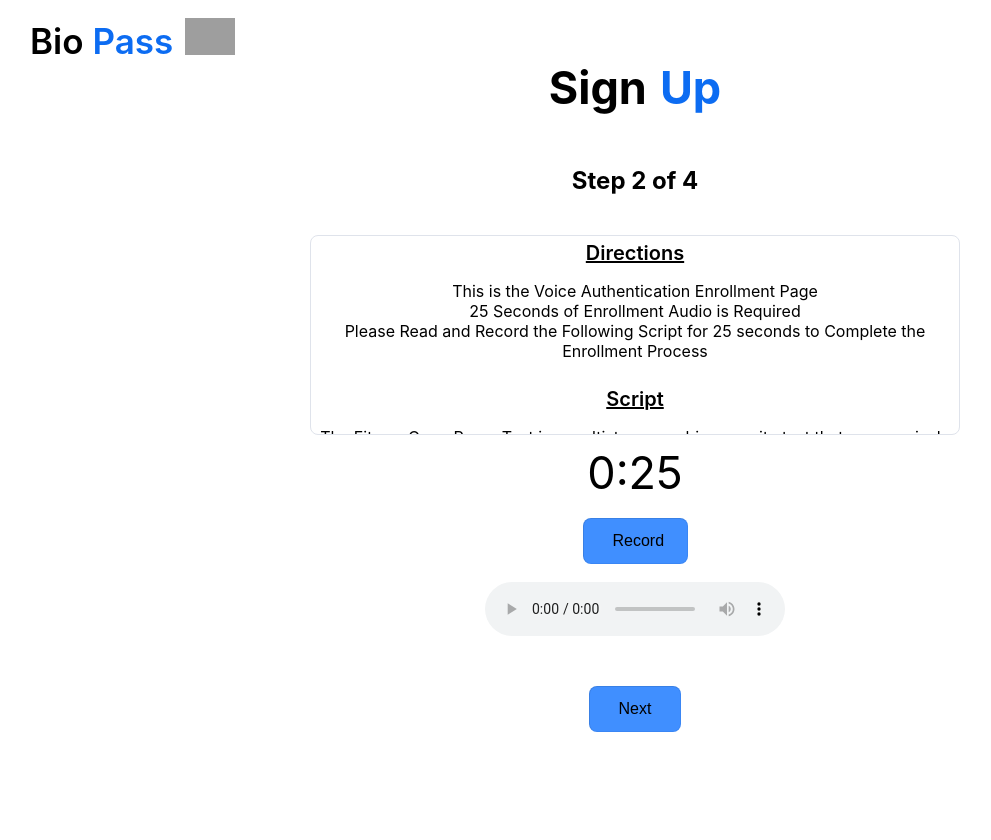
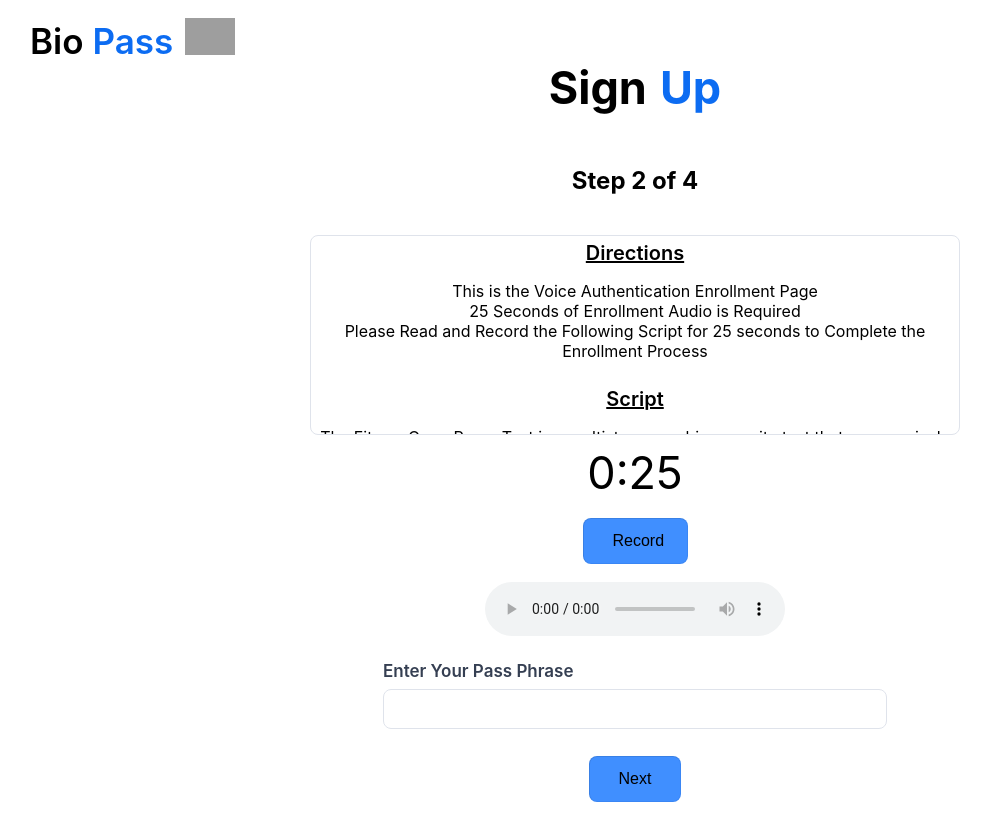
Before and after one commit to malbert131/BioPass, a Next.js app in the folder client/: page /sign-up/step2 in a window 1280 px wide. Shown: the whole page, without its empty margins (5-996 px from the left). Before the commit the page ends 800 px from the top, so only its background shows below. Built offline with nearby package versions, Linux system fonts and the light colour scheme; grey boxes are pictures that could not be loaded; what mic-recorder-to-mp3 would draw is missing.

Commit message:
added pass phrase to the second step page

```diff
--- a/client/comps/Layout/Util/util.ts
+++ b/client/comps/Layout/Util/util.ts
@@ -4,11 +4,14 @@ const baseUrl = "http://localhost:4000"
 
 const Util = {
 
-  async enroll (audioData: FormData) {
+  async enroll (audioData: FormData, keyWord: string) {
     await axios.post(`${baseUrl}/enroll`, audioData, {
       headers: {
         'enctype': 'multipart/form-data'
-      }
+      },
+      params: {
+        passPhrase: keyWord
+      },
     })
 
     console.log("Sent")
--- /dev/null
+++ b/client/comps/Layout/signUpSteps/Step2/Step2Form.tsx
@@ -0,0 +1,57 @@
+import { FC } from 'react';
+import styles from '../../../../styles/SignUpSteps/step2/Step2Form.module.css'
+import { useForm } from "react-hook-form";
+
+interface FormValues {
+  passPhrase: string;
+}
+
+interface Step2FormProps {
+  sendDataToAPI: any
+}
+
+const Step2Form: FC<Step2FormProps> = ({ sendDataToAPI }) => {
+
+  const {
+    register,
+    handleSubmit,
+    formState: { errors },
+  } = useForm<FormValues>();
+
+
+
+
+
+  const submitForm = (data: FormValues) => {
+    console.log(data)
+    sendDataToAPI(data.passPhrase)
+
+  };
+
+  return (
+    <div className={styles.formContainer}>
+      <form onSubmit={handleSubmit(submitForm)}>
+
+          <div className={[styles.nameInput, styles.inputContainer].join(" ")}>
+            <label htmlFor="passPhrase">Enter Your Pass Phrase</label>
+            <input
+              {...register("passPhrase", { required: "A pass phrase is required" })}
+              id="passPhrase"
+              type="text"
+            />
+            {errors.passPhrase && (
+              <p className={styles.errorMessage}>{errors.passPhrase.message}</p>
+            )}
+          </div>
+
+
+        <div className={styles.nextButton}>
+          <input className={styles.submitButton} type="submit" value="Next" />
+        </div>
+      </form>
+
+    </div>
+  )
+}
+
+export default Step2Form
--- a/client/pages/sign-up/step2.tsx
+++ b/client/pages/sign-up/step2.tsx
@@ -5,6 +5,7 @@ import Timer from "../../comps/Layout/signUpSteps/Step2/Timer";
 import Recorder from "../../comps/Layout/signUpSteps/Step2/Recorder";
 import Util from "../../comps/Layout/Util/util";
 import { useRouter } from "next/router";
+import Step2Form from "../../comps/Layout/signUpSteps/Step2/Step2Form";
 
 const step2: FC = () => {
   const [isStarted, setIsStarted] = useState(false);
@@ -22,15 +23,17 @@ const step2: FC = () => {
 
   const nextHref = "/sign-up/step3"
 
-  const sendDataToAPI = async () => {
+  const sendDataToAPI = async (keyWord: string) => {
     if (formData) {
-      await Util.enroll(formData);
-      router.push(nextHref);
+      console.log(keyWord)
+      await Util.enroll(formData, keyWord);
+      // router.push(nextHref);
     }
+
+  }
 
 
 
-  }
 
   return (
     <div>
@@ -65,9 +68,8 @@ const step2: FC = () => {
           <Recorder startTimer={startTimer} setFormDataPass={setFormDataPass}/>
         </div>
 
-        <div className={styles.nextButton}>
-          <button className={styles.submitButton} onClick={sendDataToAPI}>Next</button>
-        </div>
+        <Step2Form sendDataToAPI={sendDataToAPI}/>
+
       </div>
     </div>
   );
--- a/client/styles/SignUpSteps/step2/Step2.module.css
+++ b/client/styles/SignUpSteps/step2/Step2.module.css
@@ -3,6 +3,7 @@
     flex-direction: column;
     justify-content: center;
     align-items: center;
+    height: 120%;
 }
 
 .title span {
@@ -38,30 +39,3 @@
     padding-top: 10px;
     font-size: 45px;
 }
-
-.nextButton {
-    display: flex;
-    justify-content: center;
-    padding-top: 20px;
-}
-
-
-.submitButton {
-    background-color:  #408fff;
-    border: 1px inset rgba(5, 24, 61, 0.1);
-    color: var(--coin-color);
-    padding: 13px 29px;
-    text-align: center;
-    font-size: 16px;
-    margin: 4px 2px;
-    transition: 0.3s;
-    display: inline-block;
-    text-decoration: none;
-    cursor: pointer;
-    border-radius: 8px;
-    margin-top: 30px;
-}
-
-.submitButton:hover {
-    background-color: var(--blue-color);
-}
--- /dev/null
+++ b/client/styles/SignUpSteps/step2/Step2Form.module.css
@@ -0,0 +1,64 @@
+.formContainer {
+    width: 40%;
+    padding-top: 25px;
+}
+
+.inputContainer {
+    width: 100%;
+    display: flex;
+    flex-direction: column;
+    padding-bottom: 23px;
+}
+
+.inputContainer label {
+    font-weight: 600;
+    color: rgb(53, 63, 82);
+    padding-bottom: 8px;
+    font-size: 17px;
+}
+
+.inputContainer input{
+    display: block;
+    width: 100%;
+    height: 40px;
+    padding: 6px 12px;
+    box-sizing: border-box;
+    font-size: 16px;
+    font-weight: 500;
+    color: rgb(53, 63, 82);
+    border: 1px solid rgb(223, 227, 235);
+    border-radius: 8px;
+}
+
+
+
+.nextButton {
+    display: flex;
+    justify-content: center;
+}
+
+
+.submitButton {
+    background-color:  #408fff;
+    border: 1px inset rgba(5, 24, 61, 0.1);
+    color: var(--coin-color);
+    padding: 13px 29px;
+    text-align: center;
+    font-size: 16px;
+    margin: 4px 2px;
+    transition: 0.3s;
+    display: inline-block;
+    text-decoration: none;
+    cursor: pointer;
+    border-radius: 8px;
+    margin-bottom: 30px;
+}
+
+.submitButton:hover {
+    background-color: var(--blue-color);
+}
+
+.errorMessage {
+    color: red;
+    font-size: 14px;
+}
```
Also changed, not shown: 2 other files (tests, documents, lock files or other folders).
